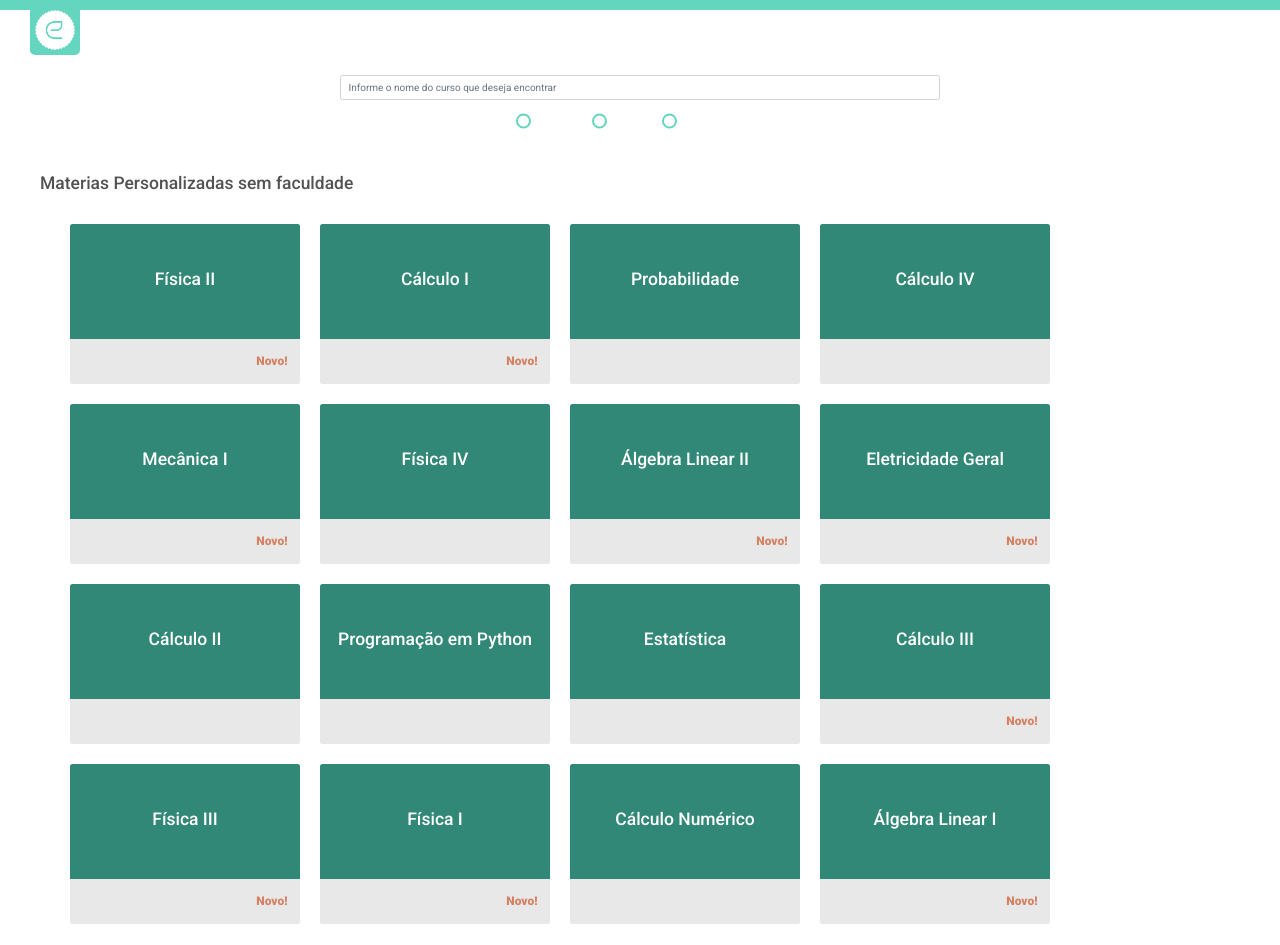
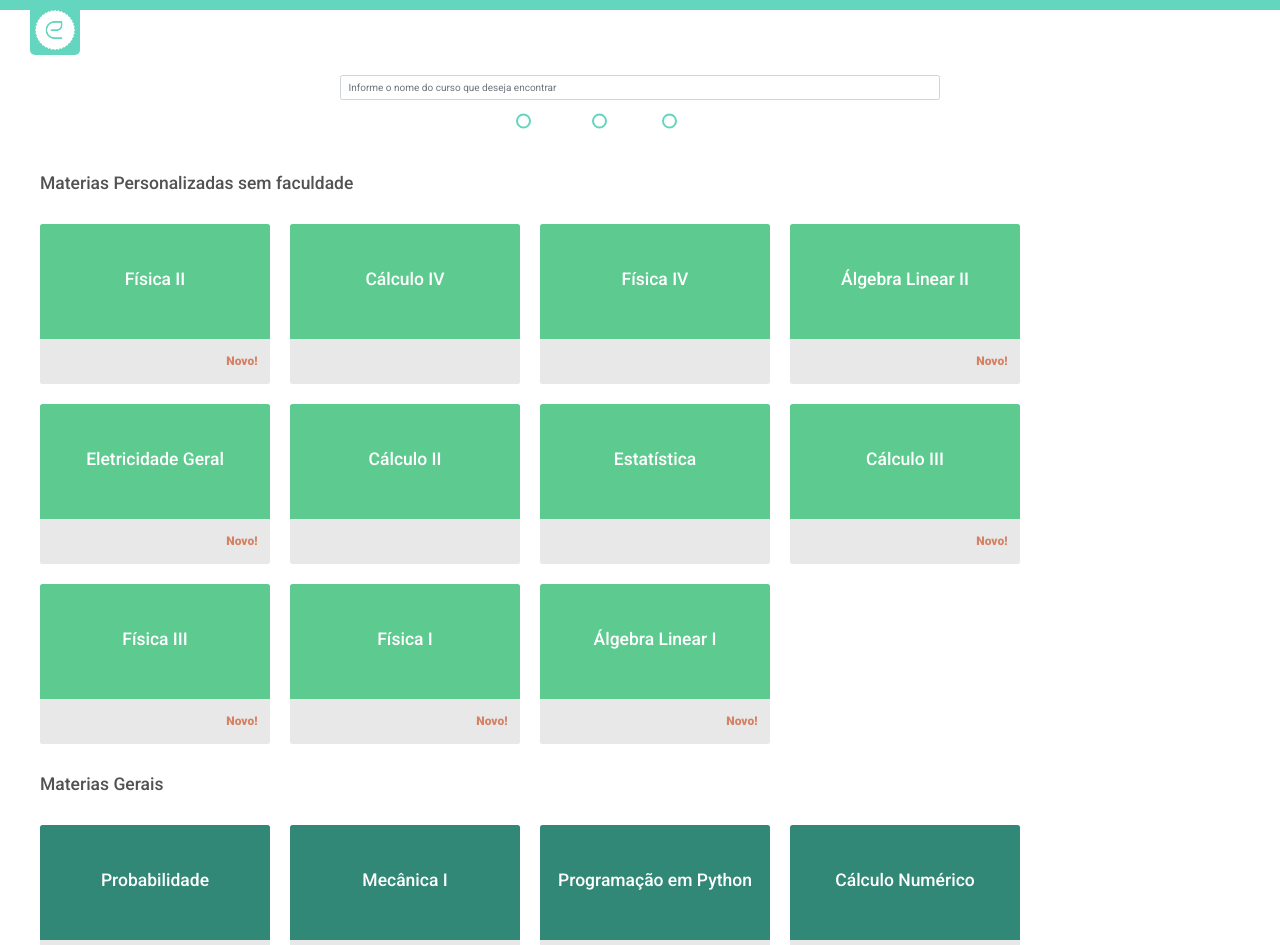
Before and after one commit to jeffersondesouza/estudar-com-voce, a React app: page /feed in a window 1280 px wide. Shown: the top 945 px of the page. Built offline with nearby package versions, Linux system fonts and the light colour scheme; no server answers.

Commit message:
style: course card differing generic type on header collor

```diff
--- a/src/components/Course/index.tsx
+++ b/src/components/Course/index.tsx
@@ -10,9 +10,10 @@ export interface IProps {
 
 export const CourseComponent = (props: IProps) => {
   const { course } = props;
+  const classNameHeader = course.generic ? 'course__header' : 'course__header course__header--generic';
   return (
     <div className="course">
-      <div className="course__header">
+      <div className={classNameHeader}>
         <h3>{course.name}</h3>
       </div>
       <div className="course__footer">
--- a/src/components/Course/styles/styles.scss
+++ b/src/components/Course/styles/styles.scss
@@ -21,6 +21,9 @@
     padding: 0.75rem 1.25rem;
     transition: all .3s;
     @include abs-midle-align;
+    &--generic {
+      background-color: $emerald;
+    }
   }
   &__footer {
     background: $cadet-blue;
--- a/src/components/Courses-list/styles/styles.scss
+++ b/src/components/Courses-list/styles/styles.scss
@@ -18,8 +18,6 @@
     flex-wrap: wrap;
     align-items: center;
     justify-content: center;
-    margin: auto;
-    width: 95%;
     @include respond(big-phone) {
       justify-content: flex-start;
     }
--- a/src/containers/CoursesContainer/index.tsx
+++ b/src/containers/CoursesContainer/index.tsx
@@ -26,7 +26,7 @@ export class CoursesContainer extends React.Component<IProps> {
       <div className="courses-block">
         <Search />
         <CoursesList courses={MOCK} title="Materias Personalizadas sem faculdade" />
-        <CoursesList courses={MOCK} title="Materias Gerais" />
+        <CoursesList courses={MOCK2} title="Materias Gerais" />
       </div>
     )
   }
@@ -52,14 +52,6 @@ export default connect(mapStateToProps, mapDispatchToProps)(CoursesContainer);
 
 
 
-
-
-
-
-
-
-
-
 const MOCK = [
   {
     "id": 1,
@@ -68,20 +60,7 @@ const MOCK = [
     "generic": false,
     "highlight": true
   },
-  {
-    "id": 2,
-    "name": "Cálculo I",
-    "description": "Bem-vindos a este curso de Cálculo 1, formulado especialmente para você, aluno da Poli USP! Aqui, você aprenderá tudo o que precisa e ainda encontrará dicas extraordinárias pra arrasar nas provas!  Embarque nessa viagem e bons estudos :)",
-    "generic": false,
-    "highlight": true
-  },
-  {
-    "id": 3,
-    "name": "Probabilidade",
-    "description": "Probabilidade, a matéria que pode dar um sustinho às vezes. Mas relaxa!!! Pula no Estudarboat aqui pra entender as maravilhas dessa matéria e se preparar da melhor forma possível pra destruir nas provinhas.",
-    "generic": true,
-    "highlight": false
-  },
+
   {
     "id": 4,
     "name": "Cálculo IV",
@@ -89,13 +68,7 @@ const MOCK = [
     "generic": false,
     "highlight": false
   },
-  {
-    "id": 5,
-    "name": "Mecânica I",
-    "description": "Curso completo Mecânica com todos os conceitos. Aqui você encontra tudo o que precisa pra mandar bem, como vídeo aulas, listas de exercício, exercícios resolvidos e provas resolvidas!",
-    "generic": true,
-    "highlight": true
-  },
+
   {
     "id": 6,
     "name": "Física IV",
@@ -124,13 +97,7 @@ const MOCK = [
     "generic": false,
     "highlight": false
   },
-  {
-    "id": 10,
-    "name": "Programação em Python",
-    "description": "Curso completo de programação em Python",
-    "generic": true,
-    "highlight": false
-  },
+
   {
     "id": 11,
     "name": "Estatística",
@@ -159,13 +126,7 @@ const MOCK = [
     "generic": false,
     "highlight": true
   },
-  {
-    "id": 15,
-    "name": "Cálculo Numérico",
-    "description": "Vídeos criados com base na matéria de Cálculo Numérico da Escola Politécnica da USP",
-    "generic": true,
-    "highlight": false
-  },
+
   {
     "id": 16,
     "name": "Álgebra Linear I",
@@ -174,3 +135,39 @@ const MOCK = [
     "highlight": true
   }
 ];
+
+
+
+
+
+const MOCK2 = [
+
+  {
+    "id": 3,
+    "name": "Probabilidade",
+    "description": "Probabilidade, a matéria que pode dar um sustinho às vezes. Mas relaxa!!! Pula no Estudarboat aqui pra entender as maravilhas dessa matéria e se preparar da melhor forma possível pra destruir nas provinhas.",
+    "generic": true,
+    "highlight": false
+  },
+{
+    "id": 5,
+    "name": "Mecânica I",
+    "description": "Curso completo Mecânica com todos os conceitos. Aqui você encontra tudo o que precisa pra mandar bem, como vídeo aulas, listas de exercício, exercícios resolvidos e provas resolvidas!",
+    "generic": true,
+    "highlight": true
+  },
+{
+    "id": 10,
+    "name": "Programação em Python",
+    "description": "Curso completo de programação em Python",
+    "generic": true,
+    "highlight": false
+  },
+{
+    "id": 15,
+    "name": "Cálculo Numérico",
+    "description": "Vídeos criados com base na matéria de Cálculo Numérico da Escola Politécnica da USP",
+    "generic": true,
+    "highlight": false
+  },
+];
```
